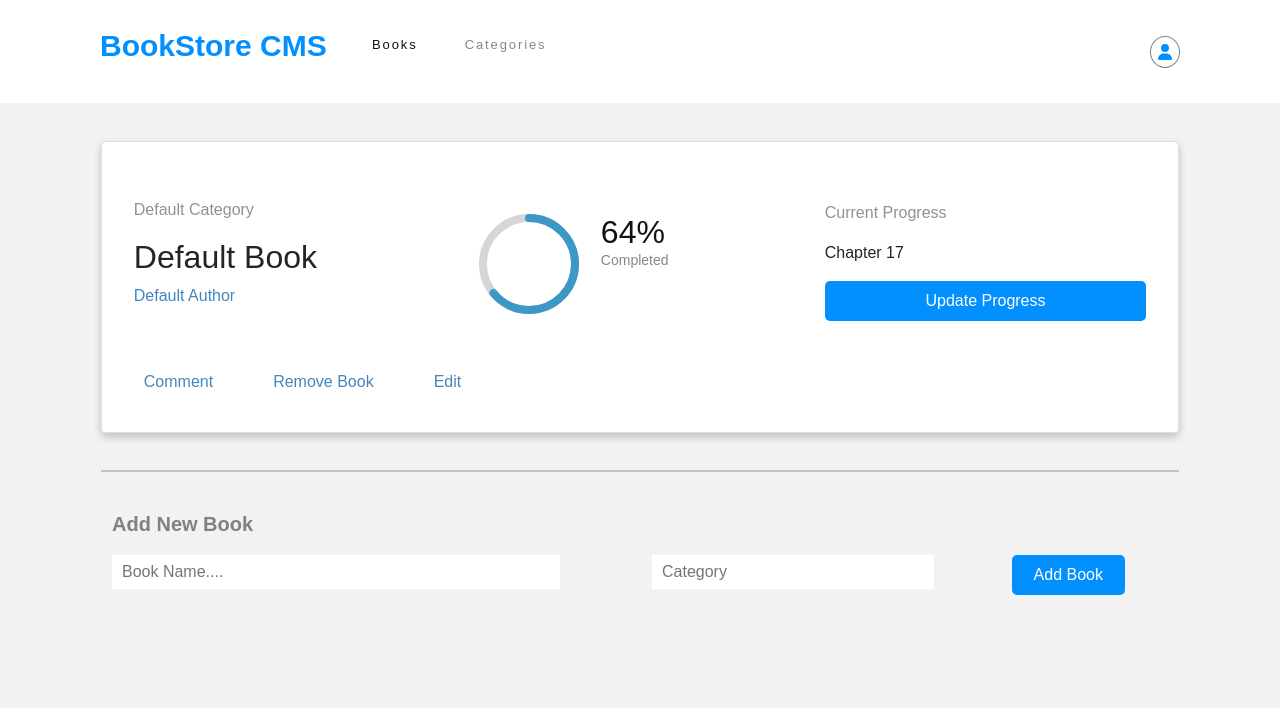
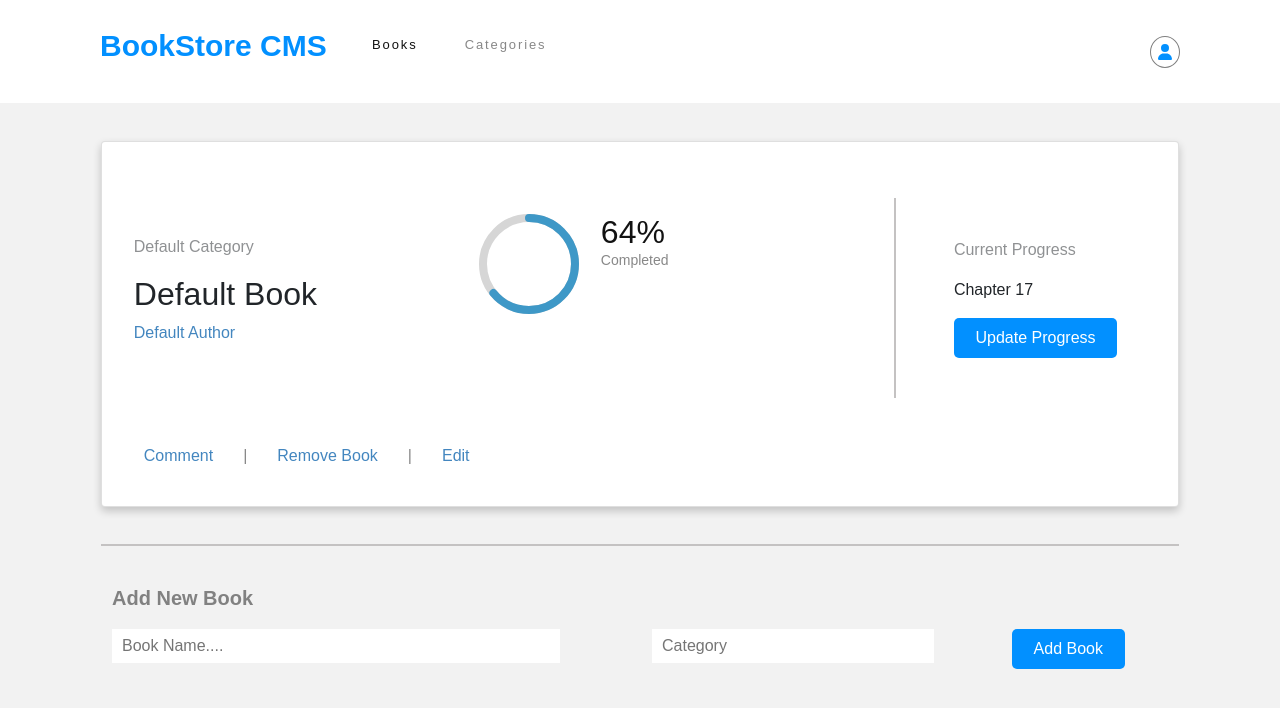
Before and after one commit to Tufahel/book-store, a React (Create React App) app: page / in a window 1280 px wide. Shown: the top 708 px of the page. Built offline with nearby package versions, Linux system fonts and the light colour scheme.

Commit message:
final touch with bootstrap and css

```diff
--- a/src/components/Book/Book.css
+++ b/src/components/Book/Book.css
@@ -34,12 +34,18 @@ button {
   border-style: none;
 }
 
-.remove-btn, .comment-btn, .edit-btn {
+.remove-btn, .comment-btn, .edit-btn, .line {
   background-color: transparent;
   color: #4386bf;
   padding: 0px;
   margin: 30px;
   text-align: left;
+}
+
+.line {
+  color: #121212;
+  opacity: 0.5;
+  margin: 0px;
 }
 
 .author {
@@ -49,3 +55,13 @@ button {
 .category {
   opacity: 0.5;
 }
+
+.vl {
+  border-left: 2px solid rgb(196 194 194);
+  height: 25vh;
+  margin-left: 40px;
+}
+
+.vl1 {
+  height: 10vh
+}
--- a/src/components/Book/Book.js
+++ b/src/components/Book/Book.js
@@ -33,15 +33,19 @@ function Book(props) {
             </div>
           </div>
         </div>
-        <div className="col-sm-12 col-md-4 col-lg-4 d-flex justify-content-center flex-column">
-          <p className="current">Current Progress</p>
-          <p>{chapter}</p>
-          <button type="button">Update Progress</button>
+        <div className="col-sm-12 col-md-4 col-lg-4 d-flex justify-content-around">
+          <div className="grid-item vl" />
+          <div className="d-flex justify-content-center flex-column">
+            <p className="current">Current Progress</p>
+            <p>{chapter}</p>
+            <button type="button">Update Progress</button>
+          </div>
         </div>
       </div>
       <div className="row">
         <div className="mt-2 mb-2 d-flex space-around w-50">
           <button className="comment-btn" type="button">Comment</button>
+          <button type="button" className="line">|</button>
           <button
             key={id}
             type="button"
@@ -52,6 +56,7 @@ function Book(props) {
           >
             Remove Book
           </button>
+          <button type="button" className="line">|</button>
           <button className="edit-btn" type="button">Edit</button>
         </div>
       </div>
```
Also changed, not shown: src/components/AddBook/AddBook.css (line endings or trailing spaces).
